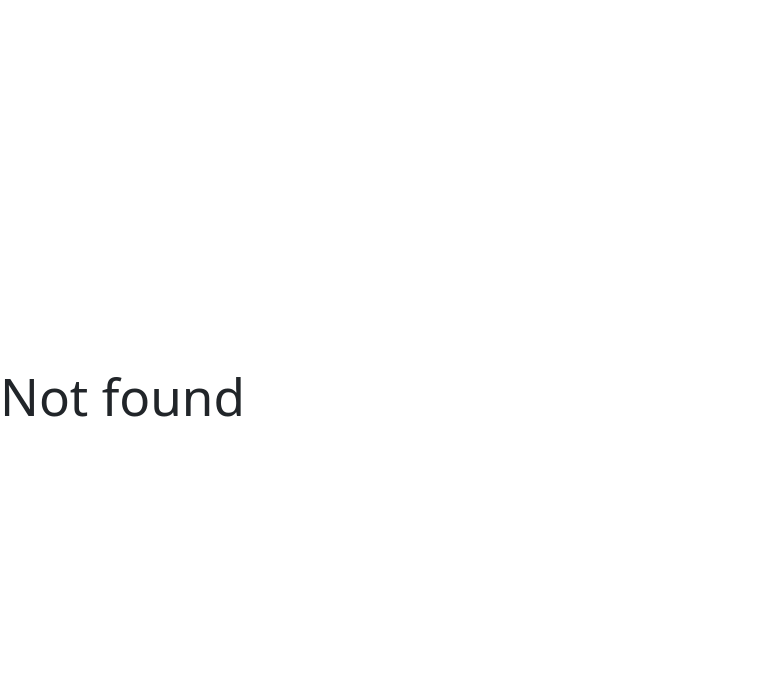
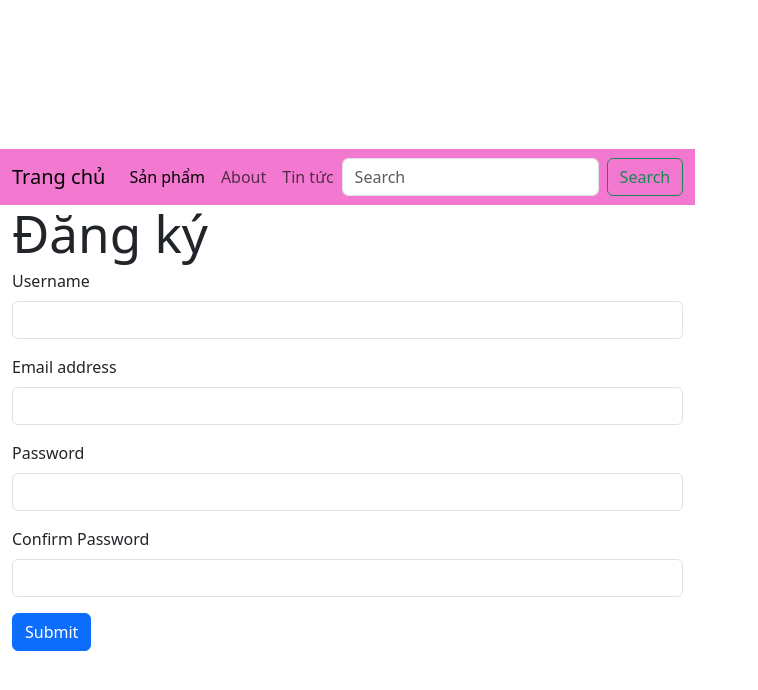
Before and after one commit to chinhpd5/WEB502_SP25, a React (Vite) app in the folder wd19316/: page /register in a window 1280 px wide. Shown: the top 690 px of the page, without its empty margins (0-758 px from the left). Built offline with nearby package versions, Linux system fonts and the light colour scheme; the HTML template or start-up script is replaced by a standard one.

Commit message:
register

```diff
--- a/wd19316/db.json
+++ b/wd19316/db.json
@@ -379,5 +379,18 @@
       "category": "Javascript"
     }
   ],
-  "users": []
+  "users": [
+    {
+      "email": "chinhpd5@fpt.com.vn",
+      "password": "$2a$10$7rcnXpUcg0aPvU3zq5W8D.2pAy1BR9V1s1rEUMtrYDVAuDN.A6FC6",
+      "username": "admin",
+      "id": 1
+    },
+    {
+      "email": "chinhpd6@fpt.com.vn",
+      "password": "$2a$10$Q87Te/GgEjGUuw6I.M.YcO/ee1U9rQQVF4NmIoubABRXgZ.S5Y5vG",
+      "username": "admin",
+      "id": 2
+    }
+  ]
 }
--- a/wd19316/src/App.tsx
+++ b/wd19316/src/App.tsx
@@ -11,6 +11,7 @@ import Edit from "./pages/products/Edit";
 import ListCourse from "./pages/courses/ListCourse";
 import AddCourse from "./pages/courses/AddCourse";
 import EditCourse from "./pages/courses/EditCourse";
+import Register from "./pages/Register";
 
 function App() {
 
@@ -25,6 +26,8 @@ function App() {
           <Route path="product/:id" element={<ProductDetail/>} />
           <Route path="about" element={<h1>About</h1>} />
           <Route path="news" element={<h1>Tin tức</h1>} />
+
+          <Route path="register" element={<Register/>} />
         </Route>
 
         <Route path="/admin" element={<AdminLayout/>}>
--- /dev/null
+++ b/wd19316/src/interfaces/user.ts
@@ -0,0 +1,7 @@
+
+export interface IRegister{
+  username: string
+  email: string
+  password: string
+  confirmPassword: string | undefined
+}
--- /dev/null
+++ b/wd19316/src/pages/Register.tsx
@@ -0,0 +1,111 @@
+import React from "react";
+import { IRegister } from "../interfaces/user";
+import { useForm } from "react-hook-form";
+import axios, { AxiosError } from "axios";
+import toast from "react-hot-toast";
+
+function Register() {
+  const {
+    register,
+    handleSubmit,
+    formState: {errors},
+    watch
+  } = useForm<IRegister>()
+
+  const onSubmit = async (data: IRegister) =>{
+    // console.log(data);
+    try {
+      data.confirmPassword = undefined;
+      await axios.post(`http://localhost:3000/register`,data)
+      toast.success("Đăng ký thành công")
+
+    } catch (error: any) {
+      // console.log(error);
+      // toast.error(error.response.data)
+      toast.error((error as AxiosError).response?.data as string)
+    }
+
+  }
+
+  return (
+    <div>
+      <h1>Đăng ký</h1>
+      <form onSubmit={handleSubmit(onSubmit)}>
+        <div className="mb-3">
+          <label htmlFor="username" className="form-label">
+            Username
+          </label>
+          <input
+            type="text"
+            className="form-control"
+            id="username"
+            {...register("username",{
+              required: "Không để trống tên người dùng"
+            })}
+          />
+          {errors?.username && <span className="text-danger">{errors?.username?.message}</span>}
+        </div>
+        <div className="mb-3">
+          <label htmlFor="email" className="form-label">
+            Email address
+          </label>
+          <input
+            type="text"
+            className="form-control"
+            id="email"
+            {...register("email",{
+              required: "Không để trống email",
+              pattern: {
+                value: /^\S+@\S+\.\S+$/,
+                message: "Sai định email"
+              }
+            })}
+          />
+          {errors?.email && <span className="text-danger">{errors?.email?.message}</span>}
+        </div>
+        <div className="mb-3">
+          <label htmlFor="password" className="form-label">
+            Password
+          </label>
+          <input
+            type="password"
+            className="form-control"
+            id="password"
+            {...register("password",{
+              required: "Không để trống password",
+              minLength: {
+                value: 6,
+                message: "Cần tối thiểu 6 ký tự"
+              }
+            })}
+          />
+          {errors?.password && <span className="text-danger">{errors?.password?.message}</span>}
+
+        </div>
+        <div className="mb-3">
+          <label htmlFor="confirmPassword" className="form-label">
+            Confirm Password
+          </label>
+          <input
+            type="password"
+            className="form-control"
+            id="confirmPassword"
+            {...register("confirmPassword",{
+              required: "Không để trống confirm password",
+              validate: (value) => {
+                return value == watch("password") || "confirm password không trùng với password"
+              }
+            })}
+          />
+          {errors?.confirmPassword && <span className="text-danger">{errors?.confirmPassword?.message}</span>}
+        </div>
+
+        <button type="submit" className="btn btn-primary">
+          Submit
+        </button>
+      </form>
+    </div>
+  );
+}
+
+export default Register;
```
